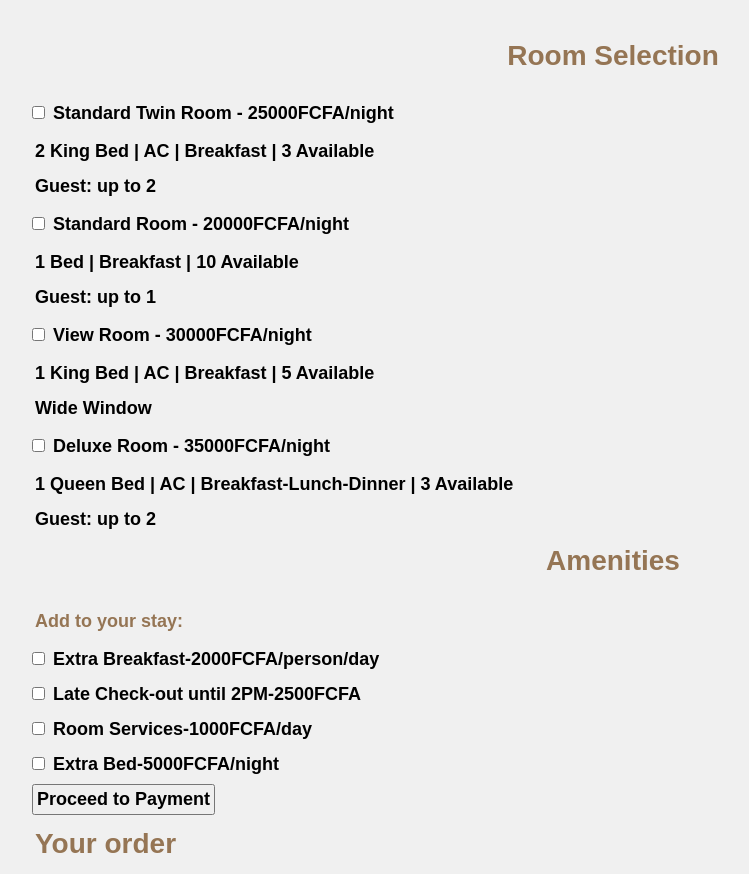
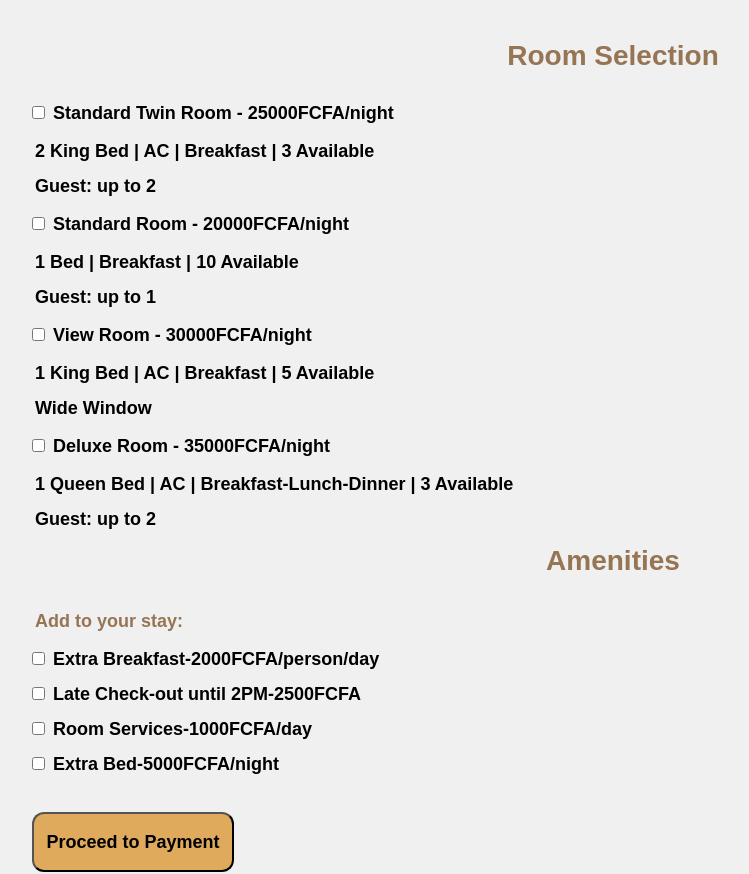
Before and after one commit to njisuccess660-oss/HOTEl-PALAXIA, a plain HTML site: page HOTEL-PALAXIA/Pages/Book.html in a window 1280 px wide. Shown: the part 117-991 px from the top of the page, without its empty margins (77-826 px from the left). Drawn offline with Linux system fonts and the light colour scheme.

Commit message:
Added decoration to a button

```diff
--- a/HOTEL-PALAXIA/Pages/Book.html
+++ b/HOTEL-PALAXIA/Pages/Book.html
@@ -40,12 +40,12 @@
        <label for="d7"> Room Services-1000FCFA/day</label><br>
          <input type="checkbox"  name="item" id="d8" value="Extra Bed-5000FCFA">
        <label for="d8"> Extra Bed-5000FCFA/night</label><br>
-       <button type="button" id="generateBtn">Proceed to Payment</button>
+       <button type="button" id="generateBtn" class="btn">Proceed to Payment</button>
     </form>
     <form id="paymentForm">
      <h3>Your order</h3>
      <div id="selectedItemsContainer"></div>
-     <button type="submit" id="payBtn" style="display: none;">Pay Now</button>
+     <button type="submit" id="payBtn" style="display: none">Pay Now</button>
     </form>
     <div class="bottom-buttons">
    <button class="btn"><a href="../index.html">Continue to Checkout</a></button>
```
